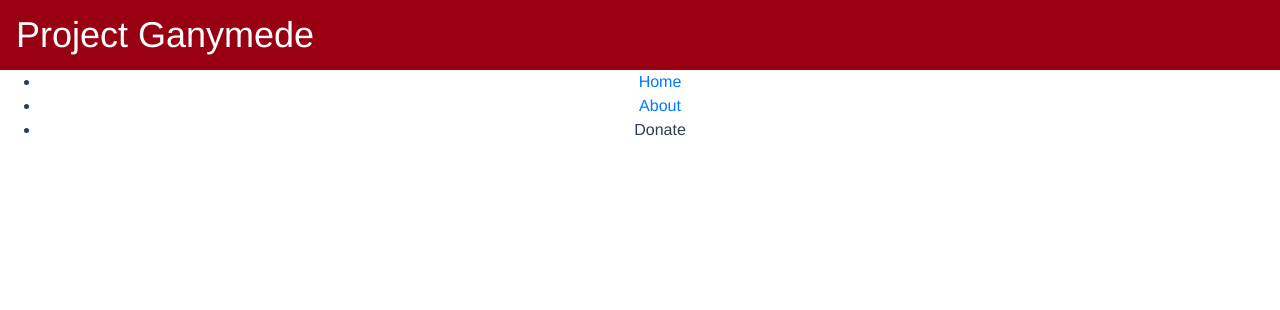
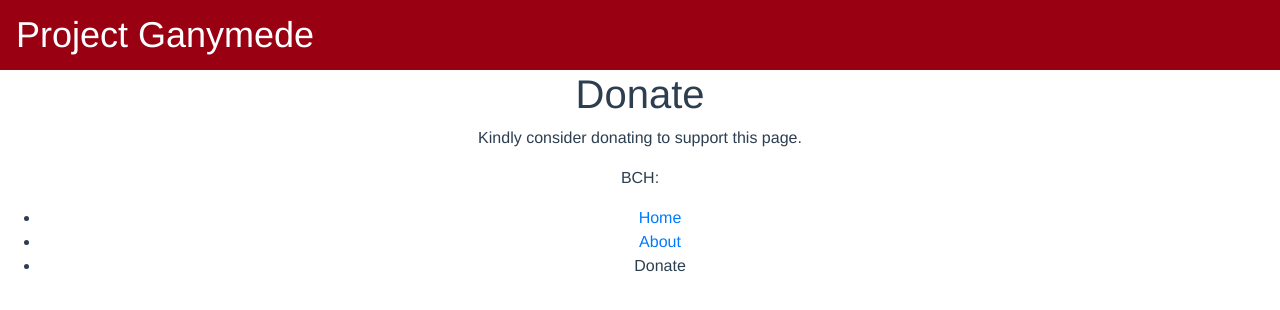
Before and after one commit to marvintensuan/Ganymede, a Vue app: page /donate in a window 1280 px wide. Before the commit this address had no page. Shown: the top 310 px of the page. Built offline with nearby package versions, Linux system fonts and the light colour scheme.

Commit message:
Added Donate view.

```diff
--- a/src/router/index.js
+++ b/src/router/index.js
@@ -2,6 +2,7 @@ import {createRouter, createWebHistory} from 'vue-router'
 
 import Home from '../views/Home'
 import About from '../views/About'
+import Donate from '../views/Donate'
 
 const routes = [
     {
@@ -13,6 +14,11 @@ const routes = [
         path: '/',
         name: 'Home',
         component: Home
+    },
+    {
+        path: '/donate',
+        name: 'Donate',
+        component: Donate
     }
 ]
 
--- /dev/null
+++ b/src/views/Donate.vue
@@ -0,0 +1,11 @@
+<template>
+    <h1>Donate</h1>
+    <p>Kindly consider donating to support this page.</p>
+    <p>BCH: </p>
+</template>
+
+<script>
+export default {
+  name: 'Donate',
+}
+</script>
```
